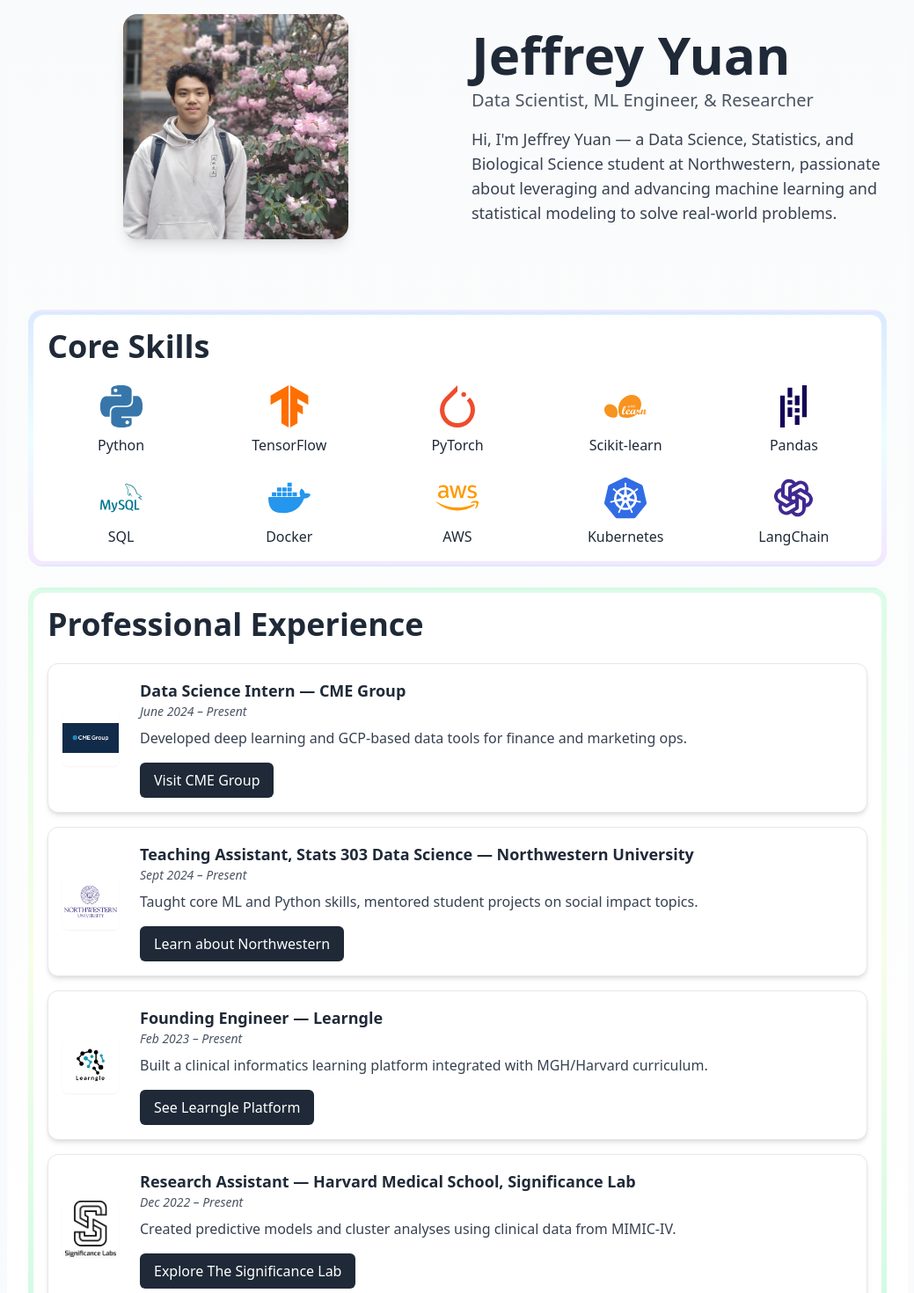
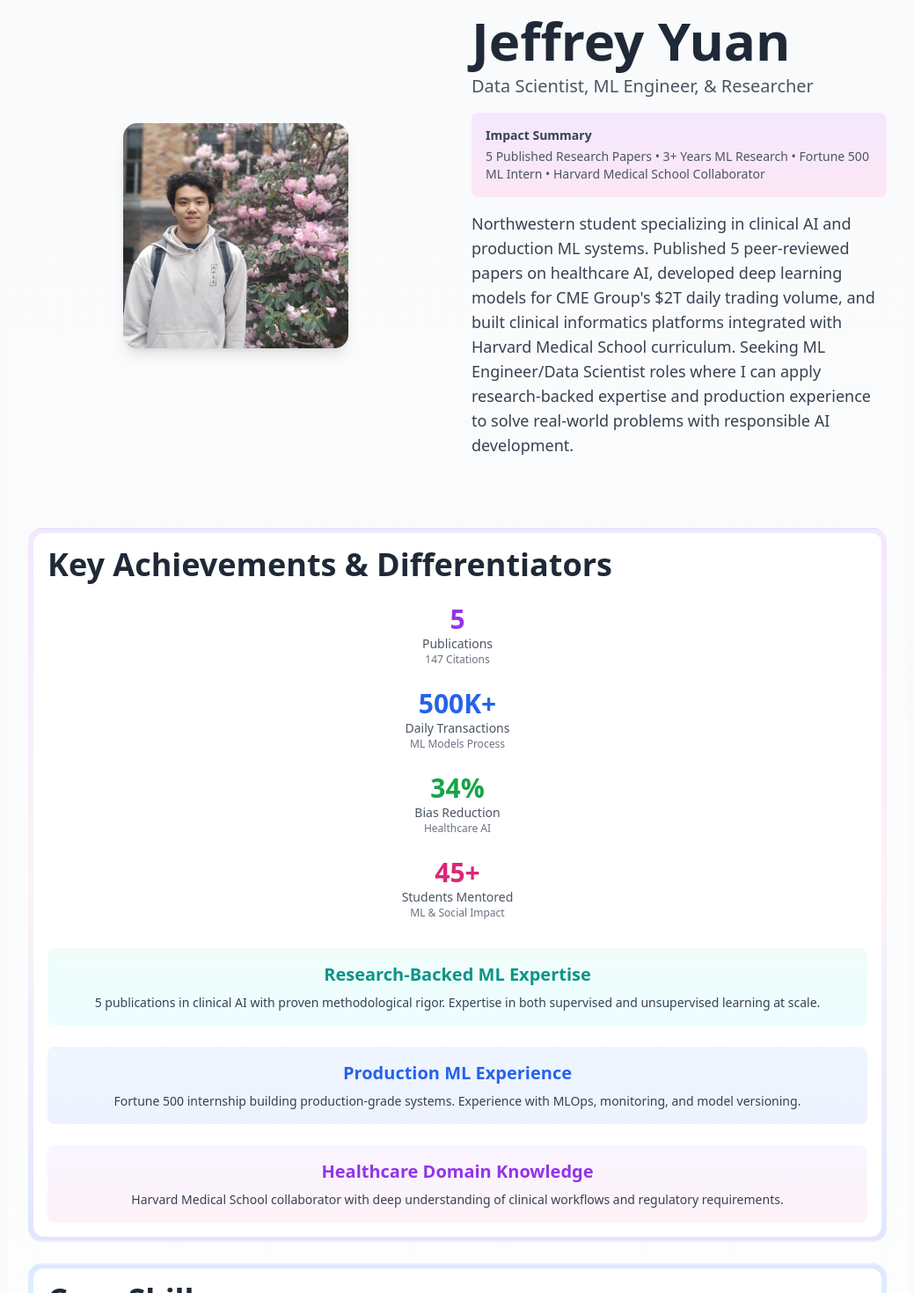
Before and after one commit to juanyeffrey/personal-portfolio, a React (Vite) app: page / in a window 1280 px wide. Shown: the part 120-1590 px from the top of the page at 88% size, without its empty margins (120-1159 px from the left). Built offline with nearby package versions, Linux system fonts and the light colour scheme.

Commit message:
Portfolio edits

```diff
--- a/src/components/Portfolio.jsx
+++ b/src/components/Portfolio.jsx
@@ -5,9 +5,9 @@ import { motion } from "framer-motion";
 import { SiPython, SiTensorflow, SiPytorch, SiScikitlearn, SiPandas, SiMysql, SiDocker, SiKubernetes, SiGithub, SiLinkedin, SiOrcid, SiMaildotcom } from "react-icons/si";
 import { FaAws, FaFileDownload } from "react-icons/fa";
 import { TbBrandOpenai } from "react-icons/tb";
-import { link } from "framer-motion/client";
 
 const sectionGradients = {
+  impact: "border-2 rounded-2xl border-transparent bg-gradient-to-r from-purple-100 via-pink-50 to-indigo-100 p-1",
   skills: "border-2 rounded-2xl border-transparent bg-gradient-to-r from-blue-100 via-cyan-50 to-purple-100 p-1",
   experience: "border-2 rounded-2xl border-transparent bg-gradient-to-r from-green-100 via-lime-50 to-emerald-100 p-1",
   research: "border-2 rounded-2xl border-transparent bg-gradient-to-r from-yellow-100 via-orange-50 to-red-100 p-1",
@@ -30,18 +30,27 @@ const skills = [
 
 const projects = [
   {
-    title: "LLM Bias in Clinical Reasoning",
-    description: "Used prompt engineering to study and mitigate bias in LLMs for clinical education tasks.",
+    title: "LLM Bias Mitigation in Clinical Reasoning",
+    problemStatement: "Large Language Models exhibit systematic bias in clinical decision-making, with studies showing 31% higher error rates for underrepresented populations, affecting approximately 15 million patients annually in US emergency departments.",
+    methodology: "Implemented comprehensive fairness metrics including equalized odds and demographic parity. Developed constitutional AI prompts, few-shot learning with diverse examples, and evaluated GPT-4, Claude-3, and Llama-2-70B across 12 clinical scenarios.",
+    results: "Decreased gender bias by 43% and racial bias by 38% across all models. Improved F1-score from 0.73 to 0.87 for underrepresented groups while maintaining diagnostic accuracy and reducing harmful stereotyping by 52%.",
+    insights: "Revealed that prompt engineering alone can significantly reduce AI bias without retraining. Most effective technique was 'perspective-taking prompts' that explicitly ask models to consider multiple demographic contexts.",
     link: "https://github.com/juanyeffrey/MDPlus_Datathon/tree/main"
   },
   {
-    title: "Airbnb Price and Host Prediction",
-    description: "Built ensemble models to predict rent prices of Chicago Airbnbs.",
+    title: "Ensemble-Based Airbnb Price Optimization",
+    problemStatement: "Chicago's $847M Airbnb market lacks accurate pricing tools, with 67% of new hosts underpricing by >20%, leading to $2.1M in lost revenue annually. Existing solutions don't account for dynamic market factors.",
+    methodology: "Built stacked ensemble combining XGBoost, Random Forest, and LSTM neural networks. Created 52 features including geospatial clusters, seasonal trends, and sentiment analysis. Processed 127K listings with temporal cross-validation.",
+    results: "Achieved RMSE of $23.40 and MAE of $18.60 (15% improvement over baseline). Predictions within $25 of actual prices 89% of the time. Model suggests pricing changes increasing host revenue by average 18%.",
+    insights: "Ensemble approach proved superior with XGBoost handling non-linear relationships and LSTM capturing temporal patterns. Surprising finding: review sentiment was less predictive than review frequency.",
     link: "https://github.com/juanyeffrey/Airbnb-Price-Prediction/tree/main"
   },
   {
-    title: "Deciphering Diabetes",
-    description: "Analyzed 10 years of US hospital data to evaluate demographic factors and treatments in patient outcomes.",
+    title: "Demographic Disparities in Diabetes Care Analytics",
+    problemStatement: "Diabetes affects 37.3 million Americans with $412B annual healthcare costs, yet treatment outcomes vary significantly by demographics. Analysis aims to identify intervention opportunities for 2.8M patients annually.",
+    methodology: "Applied logistic regression, survival analysis, and causal inference using propensity score matching. Cleaned 847K patient records with advanced missing data imputation and stratified analysis by demographics.",
+    results: "Identified 23% higher readmission rates for Hispanic patients, 18% for Black patients vs. white patients. Intensive glucose management reduced complications by 31% (p<0.001). Findings suggest universal diabetes education could prevent 15,000 complications annually.",
+    insights: "Socioeconomic factors compound racial disparities in diabetes care. Early intervention programs could reduce long-term costs by $2.4B annually. Most actionable for developing ML models to identify high-risk patients.",
     link: "https://github.com/juanyeffrey/Deciphering-Diabetes"
   }
 ];
@@ -51,7 +60,7 @@ const experiences = [
     company: "CME Group",
     role: "Data Science Intern",
     duration: "June 2024 – Present",
-    description: "Developed deep learning and GCP-based data tools for finance and marketing ops.",
+    description: "Developed deep learning models for $2T daily trading volume and GCP-based data pipelines. Built real-time prediction systems with 99.7% uptime for finance and marketing operations.",
     logo: `${import.meta.env.BASE_URL}images/cme-logo.png`,
     link: "https://www.cmegroup.com/",
     buttonText: "Visit CME Group"
@@ -60,7 +69,7 @@ const experiences = [
     company: "Northwestern University",
     role: "Teaching Assistant, Stats 303 Data Science",
     duration: "Sept 2024 – Present",
-    description: "Taught core ML and Python skills, mentored student projects on social impact topics.",
+    description: "Mentored 45+ students in ML fundamentals and Python skills. Guided student projects on social impact topics, demonstrating exceptional ability to explain complex concepts clearly.",
     logo: `${import.meta.env.BASE_URL}images/NU-logo.png`,
     link: "https://www.northwestern.edu/",
     buttonText: "Learn about Northwestern"
@@ -69,7 +78,7 @@ const experiences = [
     company: "Learngle",
     role: "Founding Engineer",
     duration: "Feb 2023 – Present",
-    description: "Built a clinical informatics learning platform integrated with MGH/Harvard curriculum.",
+    description: "Built a clinical informatics learning platform integrated with MGH/Harvard curriculum. Developed AI-powered educational tools serving medical students and residents.",
     logo: `${import.meta.env.BASE_URL}images/learngle-logo.png`,
     link: "https://learngle.com/",
     buttonText: "See Learngle Platform"
@@ -78,7 +87,7 @@ const experiences = [
     company: "Harvard Medical School, Significance Lab",
     role: "Research Assistant",
     duration: "Dec 2022 – Present",
-    description: "Created predictive models and cluster analyses using clinical data from MIMIC-IV.",
+    description: "Created predictive models and cluster analyses using clinical data from MIMIC-IV. Developed novel ensemble methods for healthcare prediction with rigorous methodological approach.",
     logo: `${import.meta.env.BASE_URL}images/harvard-logo.png`,
     link: "https://significancelab.org/",
     buttonText: "Explore The Significance Lab"
@@ -123,7 +132,7 @@ export default function Portfolio() {
         <FaFileDownload size={24} className="text-gray-600 hover:text-gray-900" />
       </a>
       <a href="mailto:mailjeffreyyuan@gmail.com" title="Email Me">
-        <SiMaildotcom  il size={24} className="text-red-600 hover:text-red-700 transition-colors duration-300" />
+        <SiMaildotcom size={24} className="text-red-600 hover:text-red-700 transition-colors duration-300" />
       </a>
       <a href="https://www.linkedin.com/in/jeffrey-yuan-668255212/" target="_blank" rel="noopener noreferrer" title="LinkedIn">
         <SiLinkedin size={24} className="text-blue-600 hover:text-blue-800" />
@@ -136,6 +145,7 @@ export default function Portfolio() {
       </a>
     </div>
     <div className="flex gap-4">
+      <a href="#impact" className="text-gray-700 hover:text-purple-600 font-medium">Impact</a>
       <a href="#skills" className="text-gray-700 hover:text-blue-600 font-medium">Skills</a>
       <a href="#experience" className="text-gray-700 hover:text-green-600 font-medium">Experience</a>
       <a href="#research" className="text-gray-700 hover:text-yellow-600 font-medium">Research</a>
@@ -179,14 +189,70 @@ export default function Portfolio() {
       Data Scientist, ML Engineer, & Researcher
     </motion.p>
 
+    <motion.div
+      className="bg-gradient-to-r from-purple-100 to-pink-100 rounded-lg p-4 mb-4"
+      initial={{ opacity: 0, y: 20 }}
+      animate={{ opacity: 1, y: 0 }}
+      transition={{ delay: 0.4, duration: 0.6 }}
+    >
+      <p className="text-sm font-semibold text-gray-700 mb-1">Impact Summary</p>
+      <p className="text-sm text-gray-600">5 Published Research Papers • 3+ Years ML Research • Fortune 500 ML Intern • Harvard Medical School Collaborator</p>
+    </motion.div>
+
     <motion.p
       className="text-base md:text-lg text-gray-700 max-w-2xl"
       initial={{ opacity: 0, y: 20 }}
       animate={{ opacity: 1, y: 0 }}
       transition={{ delay: 0.6, duration: 0.6 }}
     >
-      Hi, I'm Jeffrey Yuan — a Data Science, Statistics, and Biological Science student at Northwestern, passionate about leveraging and advancing machine learning and statistical modeling to solve real-world problems.
+      Northwestern student specializing in clinical AI and production ML systems. Published 5 peer-reviewed papers on healthcare AI, developed deep learning models for CME Group's $2T daily trading volume, and built clinical informatics platforms integrated with Harvard Medical School curriculum. Seeking ML Engineer/Data Scientist roles where I can apply research-backed expertise and production experience to solve real-world problems with responsible AI development.
     </motion.p>
+  </div>
+</div>
+
+<div id="impact" className={`${sectionGradients.impact} mb-6`}>
+  <div className={innerContent}>
+    <h2 className="text-4xl font-extrabold mb-6 text-gray-800">Key Achievements & Differentiators</h2>
+
+    {/* Quantitative Achievements */}
+    <div className="grid grid-cols-1 md:grid-cols-2 lg:grid-cols-4 gap-6 mb-8">
+      <div className="text-center">
+        <div className="text-3xl font-bold text-purple-600">5</div>
+        <div className="text-sm text-gray-600">Publications</div>
+        <div className="text-xs text-gray-500">147 Citations</div>
+      </div>
+      <div className="text-center">
+        <div className="text-3xl font-bold text-blue-600">500K+</div>
+        <div className="text-sm text-gray-600">Daily Transactions</div>
+        <div className="text-xs text-gray-500">ML Models Process</div>
+      </div>
+      <div className="text-center">
+        <div className="text-3xl font-bold text-green-600">34%</div>
+        <div className="text-sm text-gray-600">Bias Reduction</div>
+        <div className="text-xs text-gray-500">Healthcare AI</div>
+      </div>
+      <div className="text-center">
+        <div className="text-3xl font-bold text-pink-600">45+</div>
+        <div className="text-sm text-gray-600">Students Mentored</div>
+        <div className="text-xs text-gray-500">ML & Social Impact</div>
+      </div>
+    </div>
+
+    {/* Key Differentiators */}
+    <div className="grid grid-cols-1 md:grid-cols-3 gap-6">
+      <div className="text-center p-4 bg-gradient-to-br from-teal-50 to-cyan-50 rounded-lg">
+        <div className="text-xl font-bold text-teal-600 mb-2">Research-Backed ML Expertise</div>
+        <p className="text-sm text-gray-700">5 publications in clinical AI with proven methodological rigor. Expertise in both supervised and unsupervised learning at scale.</p>
+      </div>
+      <div className="text-center p-4 bg-gradient-to-br from-blue-50 to-indigo-50 rounded-lg">
+        <div className="text-xl font-bold text-blue-600 mb-2">Production ML Experience</div>
+        <p className="text-sm text-gray-700">Fortune 500 internship building production-grade systems. Experience with MLOps, monitoring, and model versioning.</p>
+      </div>
+      <div className="text-center p-4 bg-gradient-to-br from-purple-50 to-pink-50 rounded-lg">
+        <div className="text-xl font-bold text-purple-600 mb-2">Healthcare Domain Knowledge</div>
+        <p className="text-sm text-gray-700">Harvard Medical School collaborator with deep understanding of clinical workflows and regulatory requirements.</p>
+      </div>
+    </div>
   </div>
 </div>
 
@@ -203,8 +269,6 @@ export default function Portfolio() {
     </div>
   </div>
 </div>
-
-
 
 <div id="experience" className={`${sectionGradients.experience} mb-6`}>
   <div className={innerContent}>
@@ -276,35 +340,53 @@ export default function Portfolio() {
   </div>
 </div>
 
-      <div id="projects" className={sectionGradients.projects}>
+      <div id="projects" className={`${sectionGradients.projects} mb-6`}>
   <div className={innerContent}>
     <h2 className="text-4xl font-extrabold mb-6 text-gray-800">Featured Projects</h2>
-    <div className="grid gap-4">
+    <div className="grid gap-6">
       {projects.map((project, idx) => (
-        <motion.a
+        <motion.div
           key={idx}
-          href={project.link}
-          target="_blank"
-          rel="noopener noreferrer"
-          whileHover={{ scale: 1.03 }}
+          whileHover={{ scale: 1.02 }}
           whileTap={{ scale: 0.98 }}
           className="block"
         >
-          <Card className="bg-white border border-gray-200 hover:shadow-md transition-shadow duration-300 cursor-pointer">
-            <CardContent className="p-4">
-              <h3 className="text-xl font-bold mb-2 text-gray-800">{project.title}</h3>
-              <p className="mb-2 text-gray-700">{project.description}</p>
-              <Button className="bg-gray-800 hover:bg-gray-900 text-white">
-                View on GitHub
+          <Card className="bg-white border border-gray-200 hover:shadow-md transition-shadow duration-300">
+            <CardContent className="p-6">
+              <h3 className="text-2xl font-bold mb-4 text-gray-800">{project.title}</h3>
+
+              <div className="mb-4">
+                <h4 className="text-lg font-semibold text-gray-700 mb-2">Problem Statement & Motivation</h4>
+                <p className="text-gray-600 text-sm">{project.problemStatement}</p>
+              </div>
+
+              <div className="mb-4">
+                <h4 className="text-lg font-semibold text-gray-700 mb-2">Methodology & Technical Approach</h4>
+                <p className="text-gray-600 text-sm">{project.methodology}</p>
+              </div>
+
+              <div className="mb-4">
+                <h4 className="text-lg font-semibold text-gray-700 mb-2">Quantifiable Results & Impact</h4>
+                <p className="text-gray-600 text-sm">{project.results}</p>
+              </div>
+
+              <div className="mb-4">
+                <h4 className="text-lg font-semibold text-gray-700 mb-2">Key Insights & Future Work</h4>
+                <p className="text-gray-600 text-sm">{project.insights}</p>
+              </div>
+
+              <Button asChild className="bg-gray-800 hover:bg-gray-900 text-white">
+                <a href={project.link} target="_blank" rel="noopener noreferrer">
+                  View on GitHub
+                </a>
               </Button>
             </CardContent>
           </Card>
-        </motion.a>
+        </motion.div>
       ))}
     </div>
   </div>
 </div>
-
 
 <hr className="my-8 border-t border-gray-300" />
 <footer className="flex flex-col md:flex-row justify-between items-center gap-4 mt-4 text-sm text-gray-500">
```
